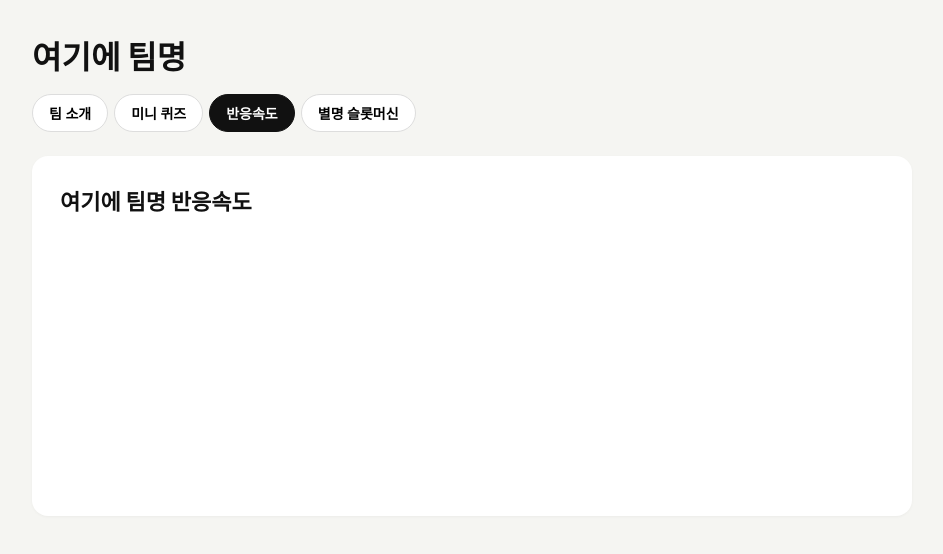
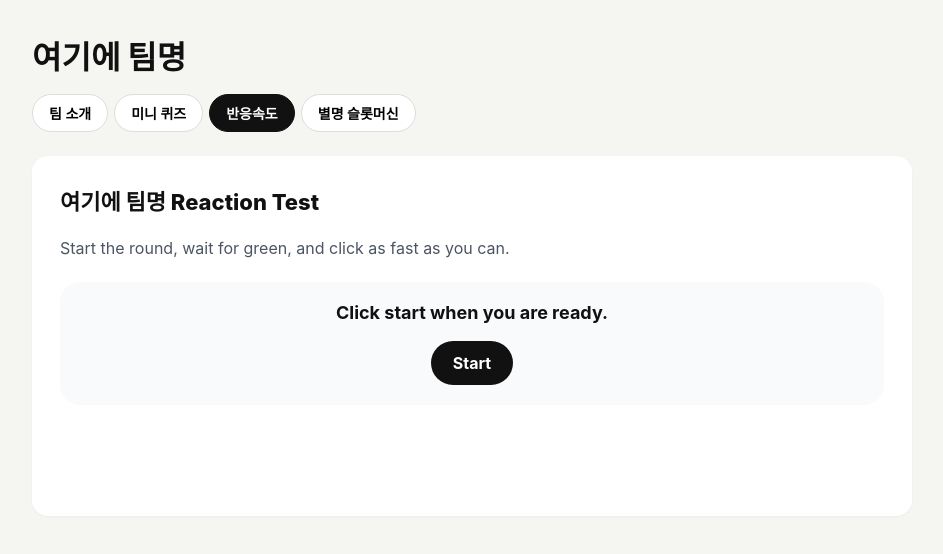
Before and after one commit to danlee-dev/next-session12, a React (Vite) app: page / in a window 1280 px wide. Both pictures are taken after a click on the button "반응속도". Shown: the top 554 px of the page, without its empty margins (168-1111 px from the left). Built offline with nearby package versions, Linux system fonts and the light colour scheme.

Commit message:
Implement reaction test phase flow

```diff
--- a/src/sections/ReactionTest.jsx
+++ b/src/sections/ReactionTest.jsx
@@ -1,16 +1,135 @@
-// ─────────────────────────────────────────────
-//  ReactionTest — 반응속도
-//  담당자: ____________
-// ─────────────────────────────────────────────
+import { useEffect, useState } from 'react'
 
-import { useState, useEffect } from 'react'
+const panelStyle = {
+  padding: '20px',
+  borderRadius: '20px',
+  textAlign: 'center',
+}
 
-function ReactionTest({ teamName, members }) {
-  // TODO: 팀원이 채움
+const boardStyle = {
+  width: '100%',
+  border: 'none',
+  borderRadius: '20px',
+  padding: '56px 24px',
+  fontSize: '28px',
+  fontWeight: 800,
+  fontFamily: 'inherit',
+  transition: 'transform 0.15s ease, background-color 0.15s ease',
+}
+
+const primaryButtonStyle = {
+  border: 'none',
+  borderRadius: '999px',
+  backgroundColor: '#111',
+  color: '#fff',
+  padding: '12px 22px',
+  fontSize: '16px',
+  fontWeight: 700,
+}
+
+function ReactionTest({ teamName }) {
+  const [status, setStatus] = useState('ready')
+  const [startedAt, setStartedAt] = useState(null)
+  const [reactionMs, setReactionMs] = useState(null)
+  const [bestMs, setBestMs] = useState(null)
+
+  useEffect(() => {
+    if (status !== 'waiting') {
+      return undefined
+    }
+
+    const delay = Math.floor(Math.random() * 4000) + 1000
+    const timeoutId = window.setTimeout(() => {
+      setStartedAt(Date.now())
+      setStatus('go')
+    }, delay)
+
+    return () => window.clearTimeout(timeoutId)
+  }, [status])
+
+  const startRound = () => {
+    setStartedAt(null)
+    setReactionMs(null)
+    setStatus('waiting')
+  }
+
+  const handleBoardClick = () => {
+    if (status === 'waiting') {
+      setStartedAt(null)
+      setReactionMs(null)
+      setStatus('result')
+      return
+    }
+
+    if (status !== 'go' || startedAt === null) {
+      return
+    }
+
+    const nextReactionMs = Date.now() - startedAt
+    setStartedAt(null)
+    setReactionMs(nextReactionMs)
+    setBestMs((currentBest) => {
+      if (currentBest === null || nextReactionMs < currentBest) {
+        return nextReactionMs
+      }
+
+      return currentBest
+    })
+    setStatus('result')
+  }
+
+  const boardColors = {
+    ready: { backgroundColor: '#f3f4f6', color: '#111' },
+    waiting: { backgroundColor: '#dc2626', color: '#fff' },
+    go: { backgroundColor: '#16a34a', color: '#fff' },
+  }
 
   return (
     <section className="card">
-      <h2>{teamName} 반응속도</h2>
+      <h2>{teamName} Reaction Test</h2>
+      <p style={{ margin: '0 0 20px', color: '#4b5563', lineHeight: 1.6 }}>
+        Start the round, wait for green, and click as fast as you can.
+      </p>
+
+      {status === 'ready' && (
+        <div style={{ ...panelStyle, backgroundColor: '#f9fafb' }}>
+          <p style={{ margin: '0 0 18px', fontSize: '18px', fontWeight: 700 }}>
+            Click start when you are ready.
+          </p>
+          <button type="button" style={primaryButtonStyle} onClick={startRound}>
+            Start
+          </button>
+        </div>
+      )}
+
+      {(status === 'waiting' || status === 'go') && (
+        <button
+          type="button"
+          onClick={handleBoardClick}
+          style={{
+            ...boardStyle,
+            ...boardColors[status],
+          }}
+        >
+          {status === 'waiting' ? 'Wait for green' : 'Click now'}
+        </button>
+      )}
+
+      {status === 'result' && (
+        <div style={{ ...panelStyle, backgroundColor: '#f9fafb' }}>
+          <p style={{ margin: 0, fontSize: '18px', fontWeight: 800 }}>
+            {reactionMs === null
+              ? 'Too early. You clicked before the green signal.'
+              : `Your reaction time: ${reactionMs} ms`}
+          </p>
+          <p style={{ margin: '12px 0 20px', color: '#4b5563' }}>
+            {bestMs === null ? 'Set your first record on the next round.' : `Best record: ${bestMs} ms`}
+          </p>
+          <button type="button" style={primaryButtonStyle} onClick={startRound}>
+            Try again
+          </button>
+        </div>
+      )}
     </section>
   )
 }
```
